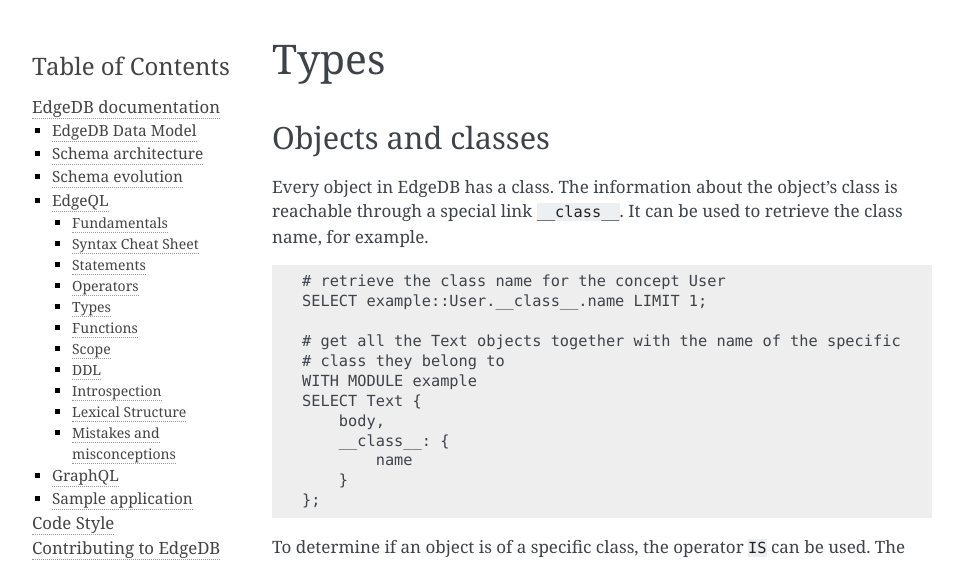
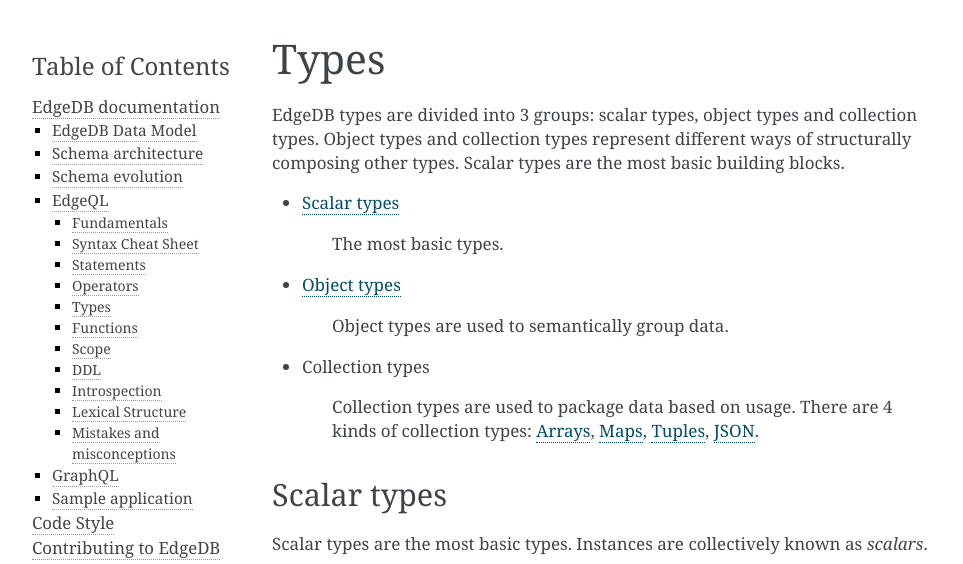
Before and after one commit to fmoor/edgedb-docs, a Sphinx documentation site: the page built from doc/ref/edgeql/types.rst, in a window 1280 px wide and 1400 px high. Shown: the top 564 px of the window, without its empty margins (148-1111 px from the left). Built offline with Sphinx 7.4.7, drawn with Linux system fonts in a browser that asks for light colours; cross-references to code outside the pages are shown as plain code; some of the changed text lies outside the part shown.

Commit message:
Rewrite types section using "eql" directives.

```diff
--- a/doc/ref/edgeql/types.rst
+++ b/doc/ref/edgeql/types.rst
@@ -3,105 +3,142 @@
 Types
 =====
 
-Objects and classes
--------------------
+EdgeDB types are divided into 3 groups: scalar types, object types and
+collection types. Object types and collection types represent
+different ways of structurally composing other types. Scalar types are
+the most basic building blocks.
 
-Every object in EdgeDB has a class. The information about the object's
-class is reachable through a special link ``__class__``. It can be
-used to retrieve the class name, for example.
+* `Scalar types`_
 
-.. code-block:: eql
+    The most basic types.
 
-    # retrieve the class name for the concept User
-    SELECT example::User.__class__.name LIMIT 1;
+* `Object types`_
 
-    # get all the Text objects together with the name of the specific
-    # class they belong to
-    WITH MODULE example
-    SELECT Text {
-        body,
-        __class__: {
-            name
-        }
-    };
+    Object types are used to semantically group data.
 
-To determine if an object is of a specific class, the operator ``IS``
-can be used. The left operand is the object to be tested and the right
-operand is the name of the class to test against.
+* Collection types
 
-.. code-block:: eql
-
-    WITH MODULE example
-    SELECT Text {
-        body
-    }
-    FILTER Text IS Issue;
-
-    # this query is equivalent to the one above
-    WITH MODULE example
-    SELECT Issue {
-        body
-    };
-
-It is also possible to specify several classes as the right operand,
-in which case the result is ``True`` if the left operand matches at
-least one of the classes on the right.
-
-.. code-block:: eql
-
-    # get all comments and issues (but not log entries)
-    WITH MODULE example
-    SELECT Text {
-        body
-    }
-    FILTER Text IS (Comment, Issue);
-
-According to the example schema both ``Issue`` and ``Comment`` are
-:ref:`derived<ref_schema_architechture_inheritance>` from ``Text``.
-There's ``LogEntry`` that's also derived from ``Text``, but it
-will be filtered out by the query above.
+    Collection types are used to package data based on usage. There
+    are 4 kinds of collection types: Arrays_, Maps_, Tuples_, JSON_.
 
 
-.. _ref_edgeql_types_nonobjects:
+Scalar types
+------------
 
-Non-objects
------------
+Scalar types are the most basic types. Instances are collectively
+known as *scalars*.
 
-There are several types of non-objects in EdgeDB: atomic values,
-arrays and tuples.
+.. eql:type:: std::numeric
 
+    Any number of arbitrary precision.
 
-Atomic values
-~~~~~~~~~~~~~
+    This type is compatible with: :eql:type:`int16`,
+    :eql:type:`int32`, :eql:type:`int64`,
+    :eql:type:`float32`, and :eql:type:`float64`.
 
-Since *atoms* are actually defined in the schema, atomic values also
-have a ``__class__`` link that can be accessed to retrieve the
-information about the *atom*, much like for objects and *concepts*.
+.. eql:type:: std::int16
 
+    A 16-bit signed integer.
 
-.. eql:keyword:: SET-OF
+.. eql:type:: std::int32
 
-    TODO: Describe what ``SET OF`` is.
-    A link to :eql:type:`array of \<int\> <array<int>>`.
+    A 32-bit signed integer.
 
-.. eql:type:: std::any
+.. eql:type:: std::int64
 
-    Pseudo-type: can only be used to annotate parameters of
-    functions.
+    A 64-bit signed integer.
 
-.. eql:type:: std::array
+.. eql:type:: std::float32
 
-    Array.
+    A variable precision, inexact number.
+
+    Minimal guaranteed precision is at least 6 decimal digits.
+
+.. eql:type:: std::float64
+
+    A variable precision, inexact number.
+
+    Minimal guaranteed precision is at least 15 decimal digits.
+
+.. eql:type:: std::bool
+
+    A boolean type with possible values of ``TRUE`` and ``FALSE``.
 
 .. eql:type:: std::bytes
 
     A sequence of bytes.
 
+.. eql:type:: std::str
 
-.. eql:type:: std::numeric
+    A unicode string of text.
 
-    A big int.
+.. eql:type:: std::uuid
 
+    Universally Unique Identifiers (UUID).
+
+    For formal definition see RFC 4122, ISO/IEC 9834-8:2005.
+
+.. eql:type:: std::datetime
+
+    A type representing date, time, and time zone.
+
+.. eql:type:: std::date
+
+    A type representing date and time zone.
+
+.. eql:type:: std::time
+
+    A type representing time and time zone.
+
+.. eql:type:: std::timedelta
+
+    A type representing a relative time interval.
+
+    The time interval can be specified in terms of microseconds,
+    milliseconds, seconds, minutes, hours, days, weeks, months, years,
+    decades, centuries, millennia.
+
+.. eql:type:: std::sequence
+
+    Autoincrementing sequence of :eql:type:`int32`.
+
+
+Object types
+------------
+
+Object types represent relationships between types. They use ``links``
+to semantically group other data types.
+
+.. eql:type:: std::Object
+
+    Base type which every object type implicitly extends.
+
+For example:
+
+.. code-block:: eschema
+
+    concept User:
+        required link name to str
+        link email to str
+
+The above example defines an object type ``User``. This type has two
+links: ``name`` and ``email``. Both of the links are
+:eql:type:`strings<str>`. Link ``name`` is *required*, whereas
+``email`` is *optional*.
+
+Object types make up the core of EdgeDB. Various queries allow to
+retrieve the data stored in EdgeDB by exploring the relationships
+defined as object types. Collectively the object types define the
+semantic structure of the data in EdgeDB.
+
+
+Collection types
+----------------
+
+Collection types represent various ways of packaging data. Typically
+they do not represent any semantic relationship, but rather are used
+for structural grouping. Often collection types are used to package
+data in a certain way for serializing.
 
 Arrays
 ~~~~~~
@@ -110,6 +147,13 @@
 element if and only if it can be a set element. At the moment only
 one-dimensional arrays are supported in EdgeDB. Array indexing starts
 at 0.
+
+.. eql:type:: std::array
+
+    Arrays are homogeneous ordered collections.
+
+    Array declaration must include the type of the elements. For
+    example: ``array<int>``, ``array<User>``, etc.
 
 Arrays support indexing and slicing operators:
 
@@ -149,14 +193,24 @@
     );
 
 
-Associative arrays
-~~~~~~~~~~~~~~~~~~
+Maps
+~~~~
 
-Associative arrays are indexed homogeneous collections, where the
-indexes are arbitrary but must be all of the same type. Values don't
-have to be the same type as indexes, but they must still be the same
-type as each other. No specific ordering of a map is assumed or
-guaranteed, thus slicing operators are not available for them.
+Maps (or associative arrays) are indexed homogeneous collections,
+where the indexes are arbitrary but must be all of the same type.
+Values don't have to be the same type as indexes, but they must still
+be the same type as each other. No specific ordering of a map is
+assumed or guaranteed, thus slicing operators are not available for
+them.
+
+.. eql:type:: std::map
+
+    Maps are indexed homogeneous collections.
+
+    Map declaration must include the types of keys and values. For
+    example: ``map<int, str>``, ``map<str, User>``, etc.
+
+Examples of map usage:
 
 .. code-block:: eql
 
@@ -177,11 +231,19 @@
 Tuples
 ~~~~~~
 
-Tuples are heterogeneous opaque entities, composed of objects or
-non-objects and have implicit ordering of their components. Something
-can be a tuple element if and only if it can be a set element. Two
-tuples are equal if all of their components are equal and in the same
-order.
+Tuples are heterogeneous opaque entities. Their components can be of
+nay types and have implicit ordering. Two tuples are equal if all of
+their components are equal and in the same order.
+
+.. eql:type:: std::tuple
+
+    Tuples are ordered heterogeneous collections.
+
+    Tuple declaration must include the types of their components. For
+    example: ``tuple<int, int>``, ``tuple<int, int, str>``,
+    ``tuple<str, User>``, ``tuple<bool, tuple<User, int>>``, etc.
+
+Examples of map usage:
 
 .. code-block:: eql
 
@@ -275,6 +337,37 @@
         ),
     ];
 
+JSON
+~~~~
+
+JSON type allows storing structured, but unvalidated data. Unlike
+other collection types this type does not require declaring the
+internal structure. As such, no specific guaranteed about JSON data
+can be given.
+
+.. eql:type:: std::json
+
+    Arbitrary structured data.
+
+
+Meta-types
+----------
+
+There are some additional concepts related to typing that come up in
+function signatures.
+
+.. eql:keyword:: SET-OF
+
+    Denotes that the argument must be treated a whole set.
+
+    See :ref:`parameter types<ref_edgeql_fundamentals_function>` for
+    more details.
+
+.. eql:type:: std::any
+
+    Pseudo-type denoting that the argument can be of any type.
+
+
 Array or tuple creation
 -----------------------
 
@@ -329,9 +422,8 @@
     # cast an array of integers into an array of str
     SELECT <array<str>>[1, 2 , 3];
 
-    # suppose that all the issue numbers are actually valid integers
-    # despite being defined as str
-    SELECT <int>example::Issue.number;
+    # cast an issue number into a string
+    SELECT <str>example::Issue.number;
 
 Casts also work for converting tuples or declaring different tuple
 element names for convenience.
@@ -364,48 +456,3 @@
             # the type of the computable must be defined
         body,
     };
-
-
-Class filtering in paths
-------------------------
-
-It is possible to restrict any path (or path-like expression) to only
-a subset of all of the possible objects that it describes by
-restricting the class of the target objects by using ``[IS Concept]``.
-For example, consider the path that starts with ``User`` and follows
-the ``owner`` link backwards. There are potentially many
-``OwnedObjects`` that is can refer to, so in order to only get
-``Issues`` owned by a user the path filter can be used:
-
-.. code-block:: eql
-
-    WITH MODULE example
-    SELECT User.<owner[IS Issue]
-    FILTER User.name = 'Alice';
-
-This feature makes it possible to traverse links in paths in any
-direction conveniently without the use of a more bulky ``FILTER``
-clause.
-
-The same filtering operator can be used when it is necessary to refer
-to the attributes that exist only in the descendant classes (like
-``number``, that only those ``Text`` objects that are actually
-``Issues`` would have). The expression ``Text[IS Issue]`` evaluates to
-an empty set if for all ``Text`` objects that are not of class
-``Issue`` and it evaluates to the object itself if it is an ``Issue``.
-Importantly this syntactical construct allows to refer to links that
-only exist on Issue.
-
-.. code-block:: eql
-
-    WITH MODULE example
-    SELECT Text {
-        body,
-        Issue.number
-    }
-    FILTER
-        # material implication
-        # "if text is an issue, then it must have specific number"
-        Text IS NOT Issue
-        OR
-        Text[IS Issue].number = '42';
```
Also changed, not shown: other parts of doc/ref/edgeql/types.rst (+2 -2 lines).
